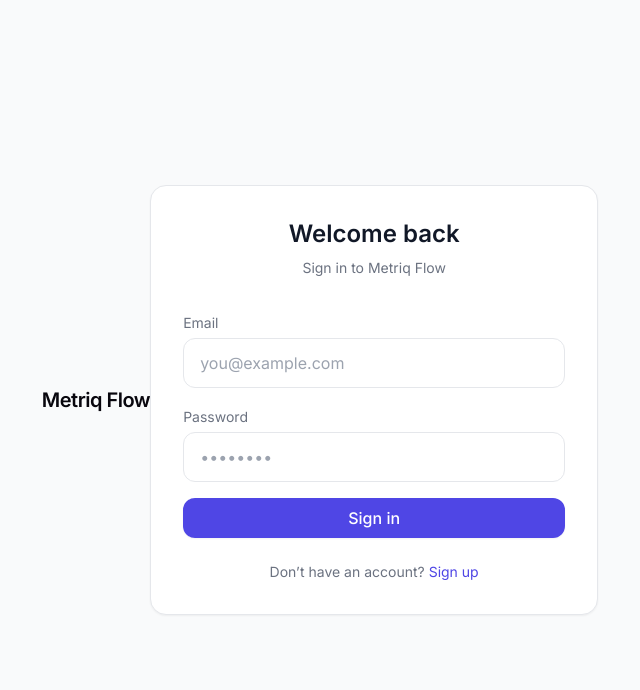
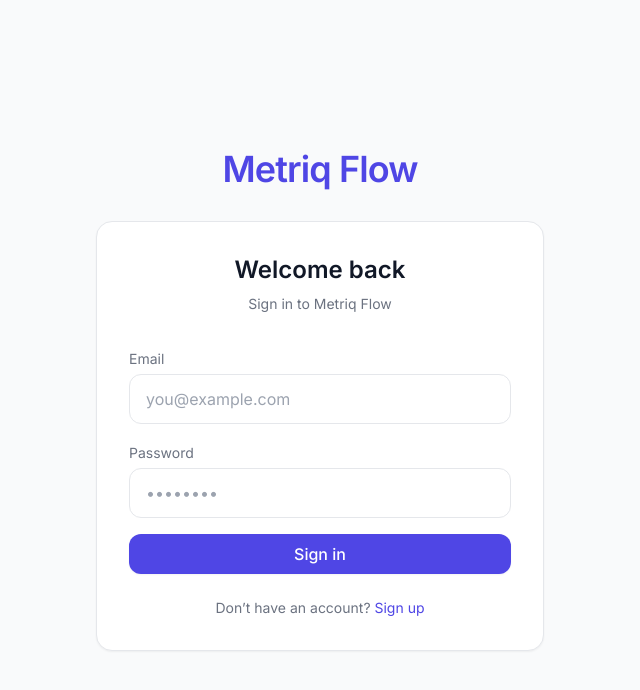
Before and after one commit to nailatik/metriqflow, a React (Vite) app: page /login in a window 1280 px wide. Shown: the top 690 px of the page, without its empty margins (320-960 px from the left). Built offline with nearby package versions, Linux system fonts and the light colour scheme.

Commit message:
add | logo on Login/Register

```diff
--- a/src/pages/login/Login.tsx
+++ b/src/pages/login/Login.tsx
@@ -22,27 +22,20 @@ const Login = () => {
   };
 
   return (
+    <div className="min-h-screen flex flex-col items-center justify-center bg-bg px-4">
+      <Link to="/" className="mb-8">
+        <h1 className="text-4xl text-primary font-semibold tracking-tight">
+          Metriq Flow
+        </h1>
+      </Link>
 
-    <div className="min-h-screen flex items-center justify-center bg-bg px-4">
-      <Link to="/">
-        <h1 className="text-xl font-semibold tracking-tight">
-            Metriq Flow
-          </h1>
-      </Link>
       <div className="w-full max-w-md bg-white border border-border rounded-2xl p-8 shadow-sm">
-
         <div className="text-center mb-8">
-          <h1 className="text-2xl font-semibold text-textMain">
-            Welcome back
-          </h1>
-
-          <p className="text-textSecondary mt-2 text-sm">
-            Sign in to Metriq Flow
-          </p>
+          <h1 className="text-2xl font-semibold text-textMain">Welcome back</h1>
+          <p className="text-textSecondary mt-2 text-sm">Sign in to Metriq Flow</p>
         </div>
 
         <div className="space-y-4">
-
           <div>
             <label className="text-sm text-textSecondary">Email</label>
             <input
@@ -64,15 +57,9 @@ const Login = () => {
             />
           </div>
 
-          <Button
-            variant="primary"
-            disabled={loading}
-            onClick={handleLogin}
-            className="w-full"
-          >
+          <Button variant="primary" disabled={loading} onClick={handleLogin} className="w-full">
             {loading ? "Signing in..." : "Sign in"}
           </Button>
-
         </div>
 
         <p className="text-center text-sm text-textSecondary mt-6">
@@ -81,7 +68,6 @@ const Login = () => {
             Sign up
           </Link>
         </p>
-
       </div>
     </div>
   );
--- a/src/pages/register/Register.tsx
+++ b/src/pages/register/Register.tsx
@@ -24,7 +24,12 @@ const Register = () => {
   };
 
   return (
-    <div className="min-h-screen flex items-center justify-center bg-bg px-4">
+    <div className="min-h-screen flex flex-col items-center justify-center bg-bg px-4">
+      <Link to="/" className="mb-8">
+        <h1 className="text-4xl text-primary font-semibold tracking-tight">
+          Metriq Flow
+        </h1>
+      </Link>
 
       <div className="w-full max-w-md bg-white border border-border rounded-2xl p-8 shadow-sm">
 
```
